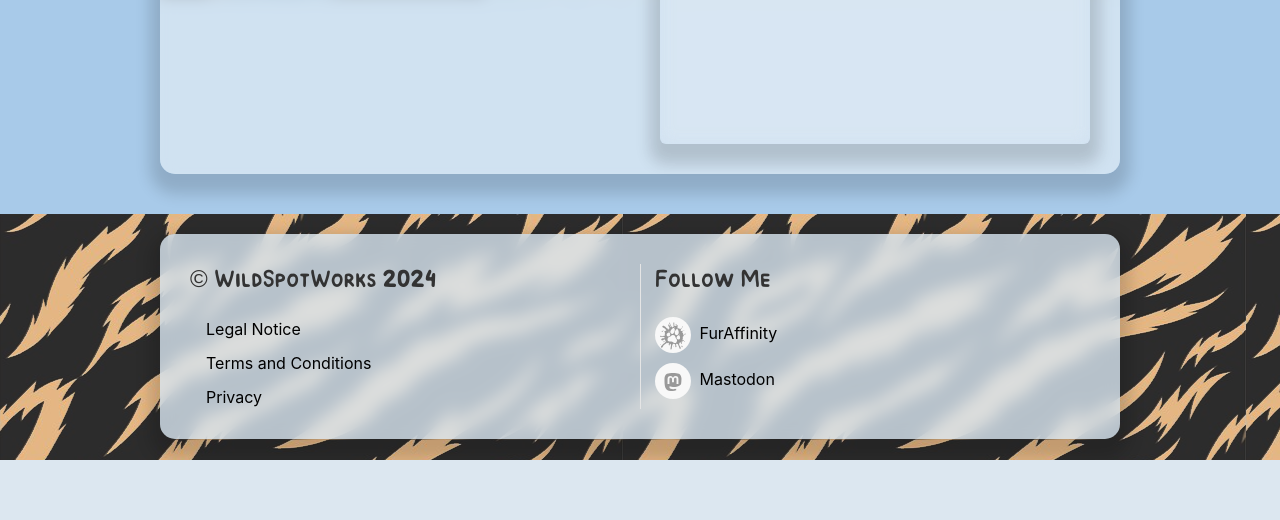
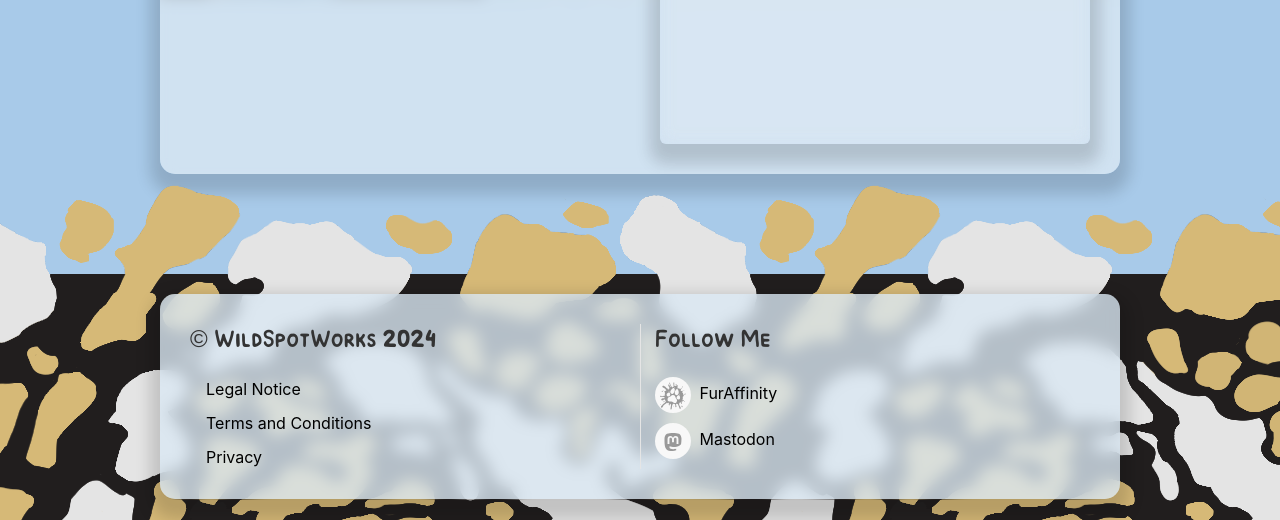
Before and after one commit to dogpixels/wildspotworks-2.0, a PHP site: page / in a window 1280 px wide. Shown: the part 804-1324 px from the top of the page. Before the commit the page ends 1264 px from the top, so only its background shows below. Run offline with PHP 8.4, Linux system fonts and the light colour scheme; data that the repository does not hold is empty.

Commit message:
feat(css): :lipstick: footer visuals

```diff
--- a/www/css/main.css
+++ b/www/css/main.css
@@ -2,7 +2,7 @@
   --header-height: 55px;
   --main-background: #a8cae9;
   --footer-background: #302c2b;
-  --footer-hedge-height: 110px;
+  --footer-hedge-height: 100px;
   --font-color: #000;
 
   /* nav pattern controls */
@@ -225,8 +225,9 @@ section ~ section {
 /* footer */
 footer {
   position: relative;
+  margin-top: calc(var(--footer-hedge-height) - 40px);
   padding: 20px;
-  background-image: url(../img/fleck2.png);
+  background-image: url(../img/footer.png);
   background-color: var(--footer-background);
 }
 footer > div {
@@ -242,9 +243,9 @@ footer:before {
   left: 0;
   width: 100%;
   height: var(--footer-hedge-height);
-  background-image: url(../img/fleck2_r.png);
+  background-image: url(../img/footer-over.png);
   /* disable until polishing */
-  display: none;
+  /* display: none; */
 }
 footer .uk-button-group {
   display: inline-flex;
```
Also changed, not shown: www/img/footer-over.png (added), www/img/footer.png (added).
